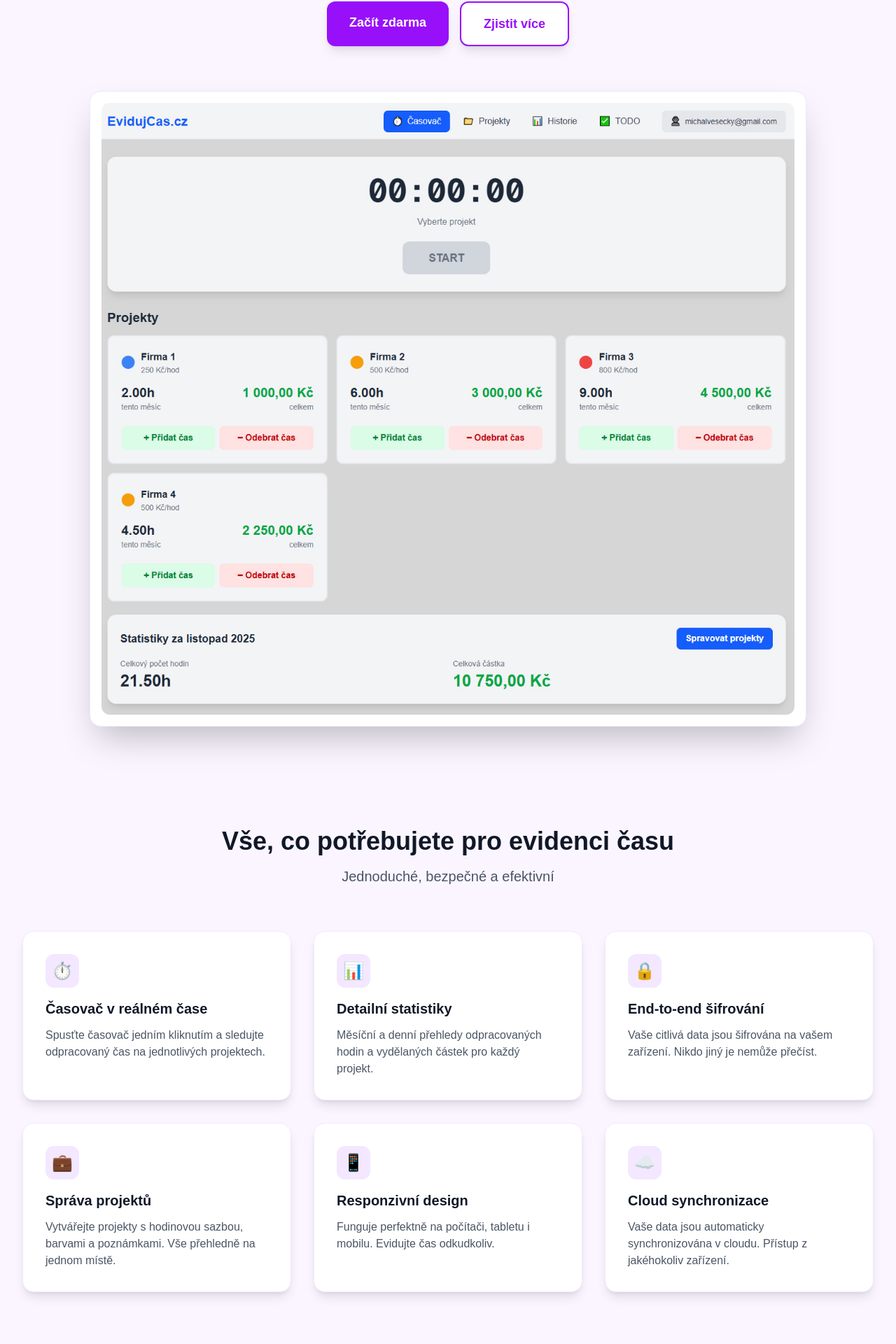
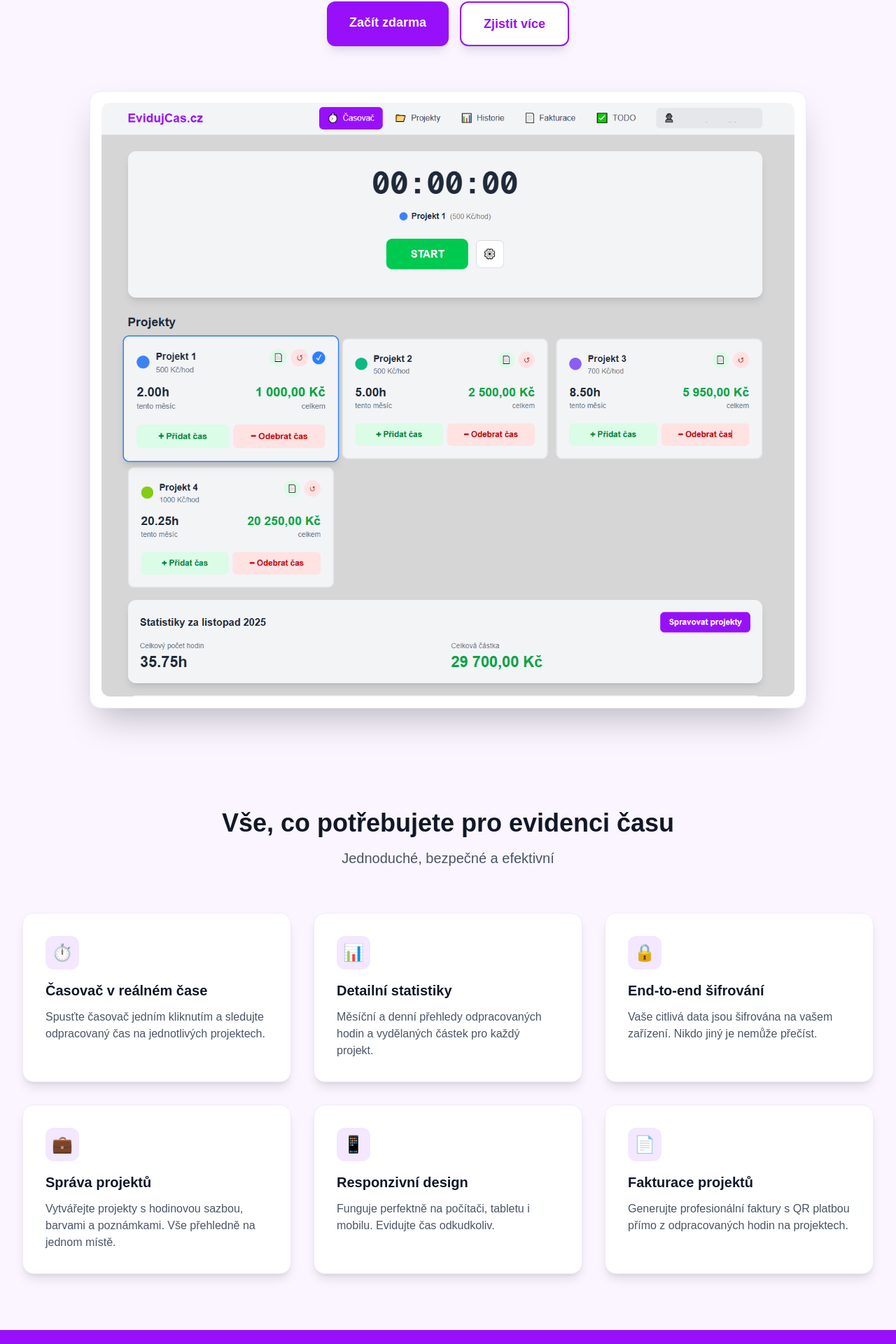
Before and after one commit to SpdVpr/pocitadlo, a Next.js app: page / in a window 1280 px wide. Shown: the part 375-2295 px from the top of the page at 70% size. Built offline with nearby package versions, Linux system fonts and the light colour scheme; no server answers.

Commit message:
feat: výměna obrázku na úvodní stránce + přidání fakturace do features

```diff
--- a/app/page.tsx
+++ b/app/page.tsx
@@ -92,7 +92,7 @@ export default function LandingPage() {
         <div className="mt-8 sm:mt-12 md:mt-16 relative px-4">
           <div className="bg-white rounded-xl sm:rounded-2xl shadow-2xl p-2 sm:p-4 max-w-5xl mx-auto border border-purple-100">
             <img
-              src="/MF6N-3.jpg"
+              src="/front-image.png"
               alt="EvidujCas.cz - Ukázka aplikace"
               className="w-full h-auto rounded-lg sm:rounded-xl"
             />
@@ -180,13 +180,13 @@ export default function LandingPage() {
           {/* Feature 6 */}
           <div className="bg-white rounded-xl sm:rounded-2xl p-6 sm:p-8 shadow-lg hover:shadow-xl transition-shadow border border-purple-100">
             <div className="w-10 h-10 sm:w-12 sm:h-12 bg-purple-100 rounded-lg sm:rounded-xl flex items-center justify-center mb-3 sm:mb-4">
-              <span className="text-xl sm:text-2xl">☁️</span>
+              <span className="text-xl sm:text-2xl">📄</span>
             </div>
             <h3 className="text-lg sm:text-xl font-bold text-gray-900 mb-2 sm:mb-3">
-              Cloud synchronizace
+              Fakturace projektů
             </h3>
             <p className="text-sm sm:text-base text-gray-600">
-              Vaše data jsou automaticky synchronizována v cloudu. Přístup z jakéhokoliv zařízení.
+              Generujte profesionální faktury s QR platbou přímo z odpracovaných hodin na projektech.
             </p>
           </div>
         </div>
```
Also changed, not shown: public/front-image.png (added).
